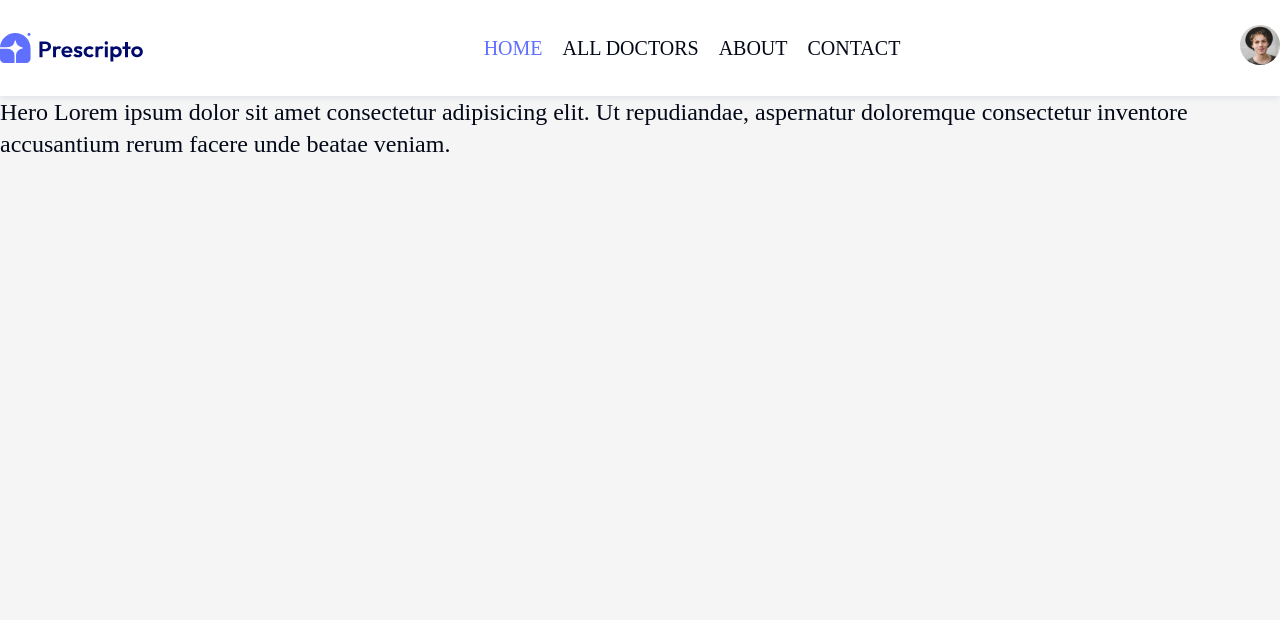
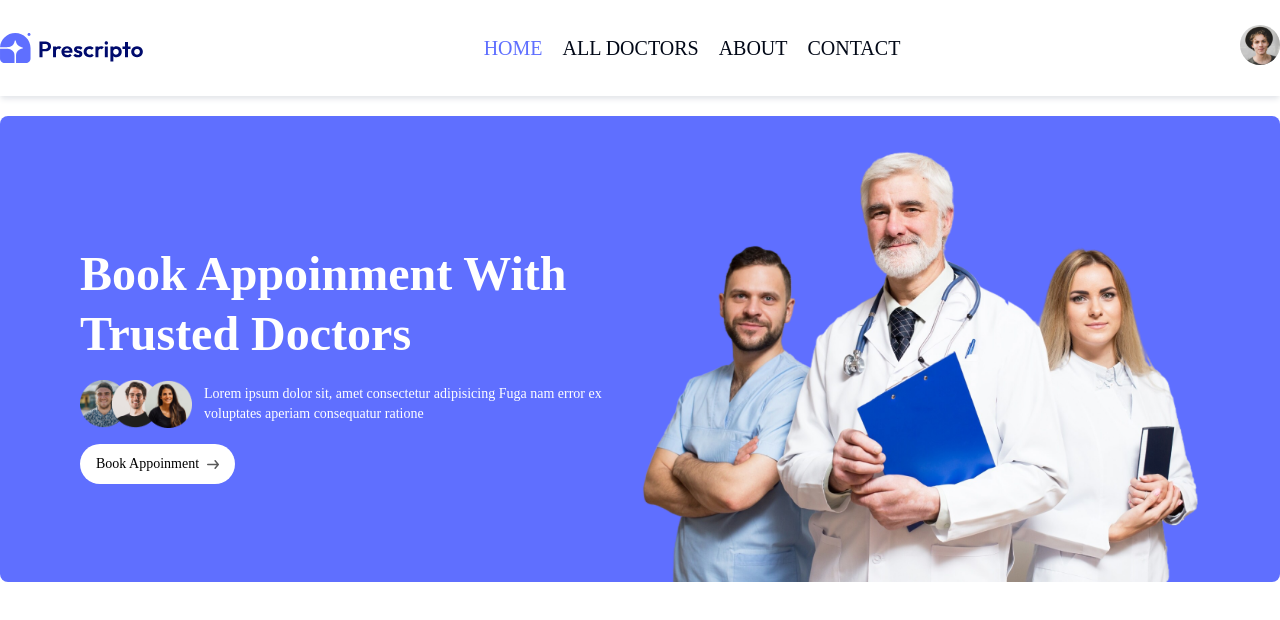
Before and after one commit to Arifulislam332/doctor-need-frontend, a React (Vite) app: page / in a window 1280 px wide. Shown: the top 620 px of the page. Built offline with nearby package versions, Linux system fonts and the light colour scheme; a web font is replaced by a local one.

Commit message:
header added home page

```diff
--- a/index.html
+++ b/index.html
@@ -5,7 +5,7 @@
     <meta name="viewport" content="width=device-width, initial-scale=1.0" />
     <title>DoctorNeed</title>
   </head>
-  <body class="scroll-smooth">
+  <body class="scroll-smooth bg-no-repeat">
     <div id="root"></div>
     <script type="module" src="/src/main.jsx"></script>
   </body>
--- a/package.json
+++ b/package.json
@@ -10,6 +10,7 @@
     "preview": "vite preview"
   },
   "dependencies": {
+    "@radix-ui/react-aspect-ratio": "^1.1.0",
     "@radix-ui/react-avatar": "^1.1.1",
     "@radix-ui/react-dropdown-menu": "^2.1.2",
     "@radix-ui/react-slot": "^1.1.0",
--- /dev/null
+++ b/src/components/Header.jsx
@@ -0,0 +1,42 @@
+import { assets } from "@/assets/assets_frontend/assets";
+import { Button } from "./ui/button";
+import { Link } from "react-router-dom";
+
+const Header = () => {
+  return (
+    <div className="container px-10 sm:px-0 mx-auto mt-5">
+      <div className="bg-purpule_blue rounded-lg flex flex-col md:flex-row flex-wrap px-6 md:px-10 lg:px-20">
+        {/* -------- LEFT SIDE-------- */}
+        <div className="md:w-1/2 flex flex-col items-start justify-center gap-4 py-10 m-auto md:py-[10vw] md:mb-[-30px]">
+          <h1 className="text-3xl md:text-4xl lg:text-5xl text-white font-semibold leading-tight md:leading-tight lg:leading-tight">
+            Book Appoinment With Trusted Doctors
+          </h1>
+          <div className="flex items-center gap-3 md:flex-row text-white text-sm font-light">
+            <img className="w-28" src={assets.group_profiles} alt="" />
+            <p>
+              Lorem ipsum dolor sit, amet consectetur adipisicing Fuga nam error
+              ex voluptates aperiam consequatur ratione
+            </p>
+          </div>
+          <Link>
+            <Button className="rounded-full bg-white text-black font-medium hover:bg-gray-200">
+              Book Appoinment{" "}
+              <img className="w-3" src={assets.arrow_icon} alt="" />{" "}
+            </Button>
+          </Link>
+        </div>
+
+        {/* -------- RIGHT SIDE-------- */}
+        <div className="md:w-1/2 relative">
+          <img
+            className="w-full md:absolute bottom-0 h-auto rounded-lg"
+            src={assets.header_img}
+            alt=""
+          />
+        </div>
+      </div>
+    </div>
+  );
+};
+
+export default Header;
--- a/src/components/Hero.jsx
+++ /dev/null
@@ -1,13 +0,0 @@
-import React from "react";
-
-const Hero = () => {
-  return (
-    <div className="text-2xl">
-      Hero Lorem ipsum dolor sit amet consectetur adipisicing elit. Ut
-      repudiandae, aspernatur doloremque consectetur inventore accusantium rerum
-      facere unde beatae veniam.
-    </div>
-  );
-};
-
-export default Hero;
--- /dev/null
+++ b/src/components/ui/aspect-ratio.jsx
@@ -0,0 +1,5 @@
+import * as AspectRatioPrimitive from "@radix-ui/react-aspect-ratio"
+
+const AspectRatio = AspectRatioPrimitive.Root
+
+export { AspectRatio }
--- a/src/index.css
+++ b/src/index.css
@@ -5,7 +5,7 @@
 @tailwind utilities;
 
 * {
-  background: #f5f5f5;
+  /* background: #f5f5f5; */
   font-family: "Afacad Flux";
   font-style: normal;
 }
--- a/src/pages/Home.jsx
+++ b/src/pages/Home.jsx
@@ -1,9 +1,9 @@
-import Hero from "../components/Hero";
+import Header from "../components/Header";
 
 const Home = () => {
   return (
     <div>
-      <Hero />
+      <Header />
     </div>
   );
 };
```
Also changed, not shown: 1 other file (tests, documents, lock files or other folders).
